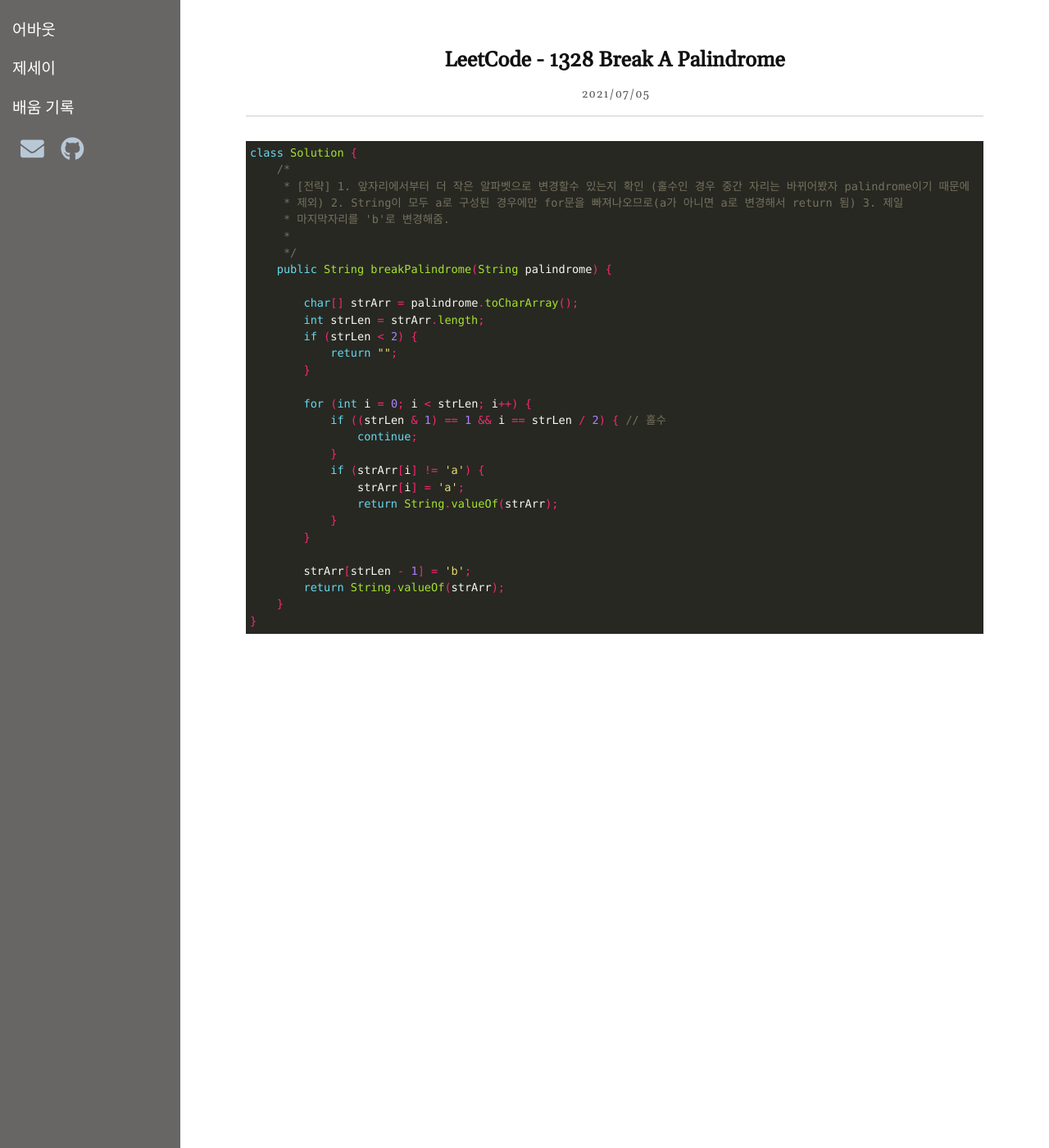
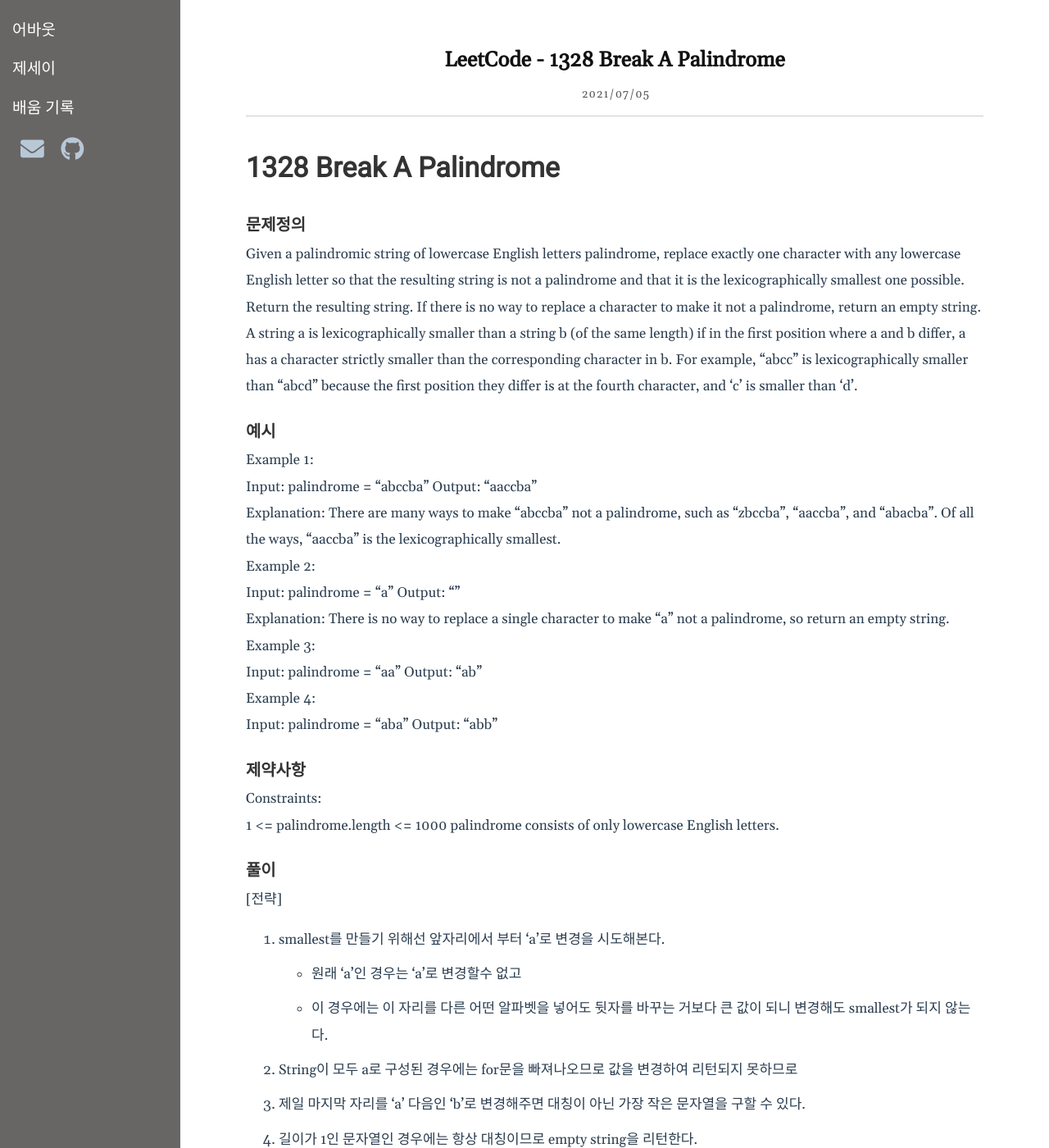
Before and after one commit to jerry92k/jerry92k.github.io, a Jekyll site: the page built from _posts/leetcode/2021-07-05-[medium] 1328 Break A Palindrome.md, in a window 1280 px wide and 1400 px high. Shown: the whole window at 82% size. Built offline with Jekyll 4.4.1, drawn with Linux system fonts in a browser that asks for light colours; nearby versions of some CDN libraries; comment, search, counter and statistics services are not loaded.

Commit message:
medium 1029, 1167, 1328

````diff
--- a/_posts/leetcode/2021-07-05-[medium] 1328 Break A Palindrome.md
+++ b/_posts/leetcode/2021-07-05-[medium] 1328 Break A Palindrome.md
@@ -5,14 +5,60 @@
 categories: leetcode
 ---
 
+# 1328 Break A Palindrome
+
+### 문제정의
+Given a palindromic string of lowercase English letters palindrome, replace exactly one character with any lowercase English letter so that the resulting string is not a palindrome and that it is the lexicographically smallest one possible.
+
+Return the resulting string. If there is no way to replace a character to make it not a palindrome, return an empty string.
+
+A string a is lexicographically smaller than a string b (of the same length) if in the first position where a and b differ, a has a character strictly smaller than the corresponding character in b. For example, "abcc" is lexicographically smaller than "abcd" because the first position they differ is at the fourth character, and 'c' is smaller than 'd'.
+
+### 예시
+
+Example 1:
+
+Input: palindrome = "abccba"
+Output: "aaccba"
+
+Explanation: There are many ways to make "abccba" not a palindrome, such as "zbccba", "aaccba", and "abacba".
+Of all the ways, "aaccba" is the lexicographically smallest.
+
+Example 2:
+
+Input: palindrome = "a"
+Output: ""
+
+Explanation: There is no way to replace a single character to make "a" not a palindrome, so return an empty string.
+
+Example 3:
+
+Input: palindrome = "aa"
+Output: "ab"
+
+Example 4:
+
+Input: palindrome = "aba"
+Output: "abb"
+
+### 제약사항
+Constraints:
+
+1 <= palindrome.length <= 1000
+palindrome consists of only lowercase English letters.
+
+### 풀이
+[전략]
+1. smallest를 만들기 위해선 앞자리에서 부터 'a'로 변경을 시도해본다.
+ - 원래 'a'인 경우는 'a'로 변경할수 없고
+ - 이 경우에는 이 자리를 다른 어떤 알파벳을 넣어도 뒷자를 바꾸는 거보다 큰 값이 되니 변경해도 smallest가 되지 않는다.
+2. String이 모두 a로 구성된 경우에는 for문을 빠져나오므로 값을 변경하여 리턴되지 못하므로
+3. 제일 마지막 자리를 'a' 다음인 'b'로 변경해주면 대칭이 아닌 가장 작은 문자열을 구할 수 있다.
+4. 길이가 1인 문자열인 경우에는 항상 대칭이므로 empty string을 리턴한다.
+
 ```java
 class Solution {
-    /*
-     * [전략] 1. 앞자리에서부터 더 작은 알파벳으로 변경할수 있는지 확인 (홀수인 경우 중간 자리는 바뀌어봤자 palindrome이기 때문에
-     * 제외) 2. String이 모두 a로 구성된 경우에만 for문을 빠져나오므로(a가 아니면 a로 변경해서 return 됨) 3. 제일
-     * 마지막자리를 'b'로 변경해줌.
-     *
-     */
+
     public String breakPalindrome(String palindrome) {
 
         char[] strArr = palindrome.toCharArray();
````
Also changed, not shown: _posts/language/2021-08-16-생성자와 초기화 블럭 실행 순서.md (deleted, +0 -52 lines), _posts/leetcode/2021-07-05-[medium] 1029 Two City Scheduling.md (+68 -7 lines), _posts/leetcode/2021-07-05-[medium] 1167 Minimum Cost To Connect Sticks.md (+53 -0 lines).
